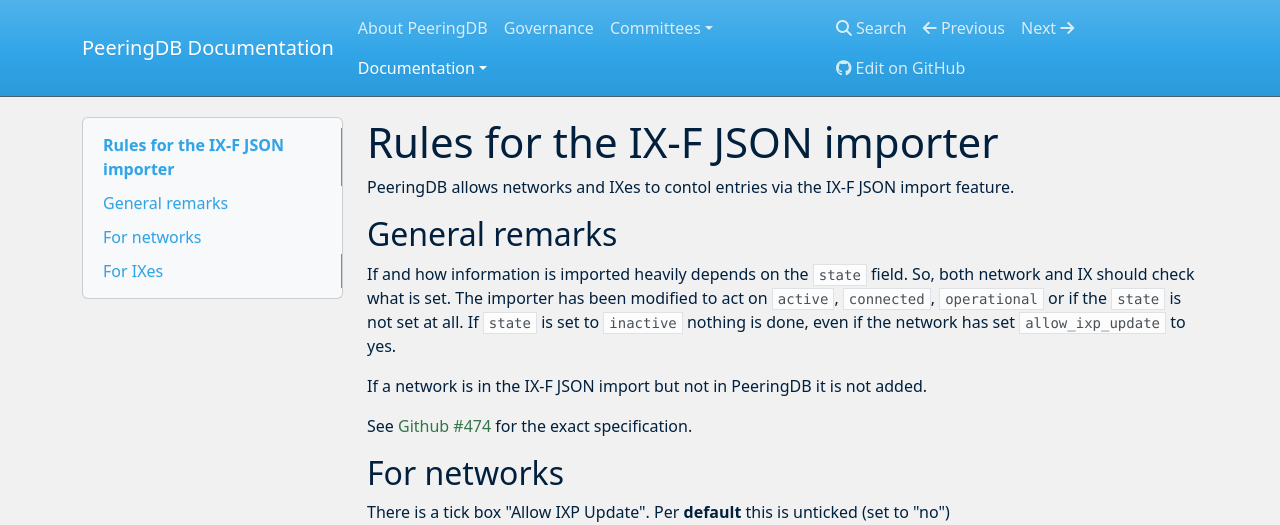
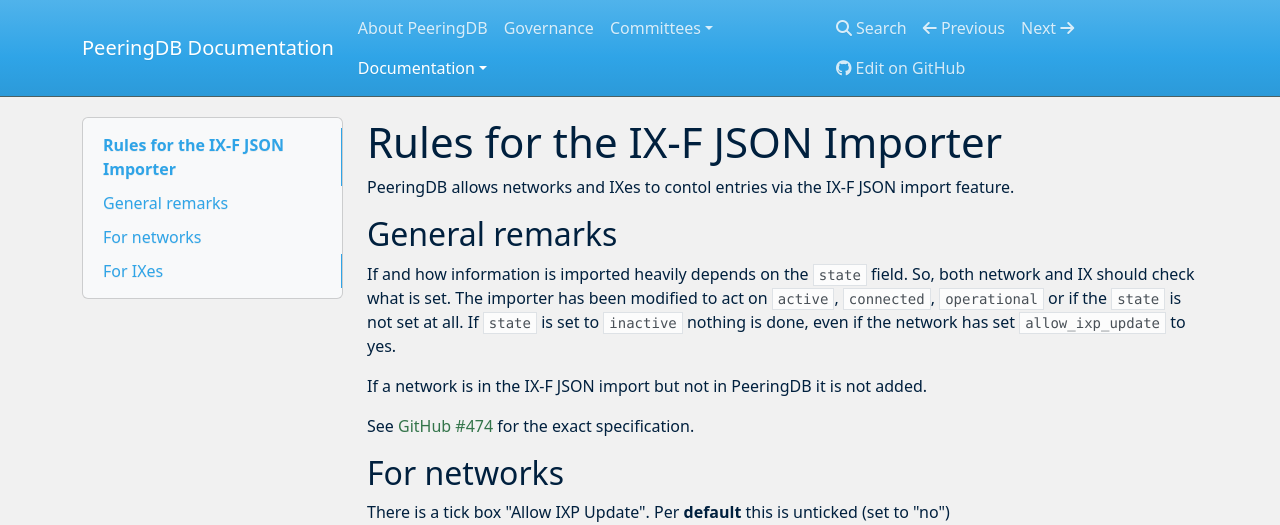
Before and after one commit to peeringdb/docs, an MkDocs documentation site: the page built from docs/ix-f-json-import-rules.md, in a window 1280 px wide and 1010 px high. Shown: the top 525 px of the window. Built offline with MkDocs 1.6.1, drawn with Linux system fonts in a browser that asks for light colours; nearby versions of some CDN libraries.

Commit message:
Copy edits.

```diff
--- a/docs/ix-f-json-import-rules.md
+++ b/docs/ix-f-json-import-rules.md
@@ -1,4 +1,4 @@
-# Rules for the IX-F JSON importer
+# Rules for the IX-F JSON Importer
 PeeringDB allows networks and IXes to contol entries via the IX-F JSON import feature.
 
 ## General remarks
@@ -6,7 +6,7 @@
 
 If a network is in the IX-F JSON import but not in PeeringDB it is not added.
 
-See [Github #474](https://github.com/peeringdb/peeringdb/issues/474) for the exact specification.
+See [GitHub #474](https://github.com/peeringdb/peeringdb/issues/474) for the exact specification.
 
 ## For networks
 There is a tick box "Allow IXP Update". Per **default** this is unticked (set to "no")
```
